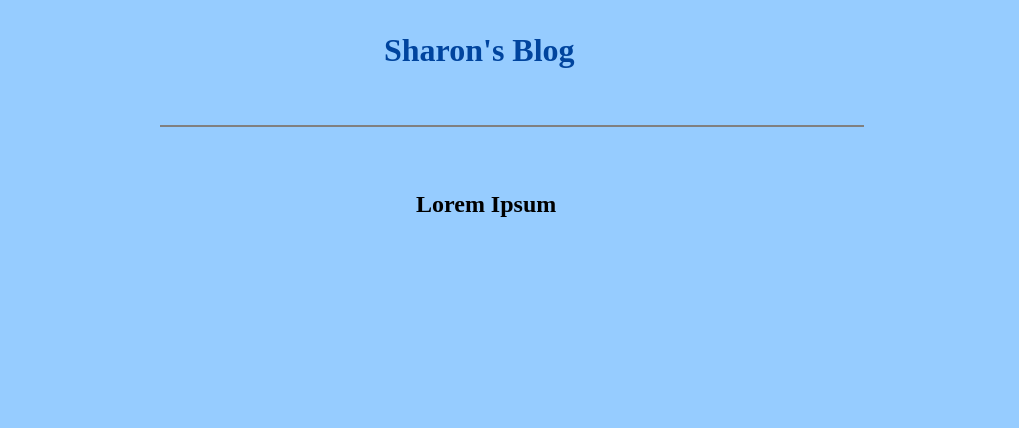
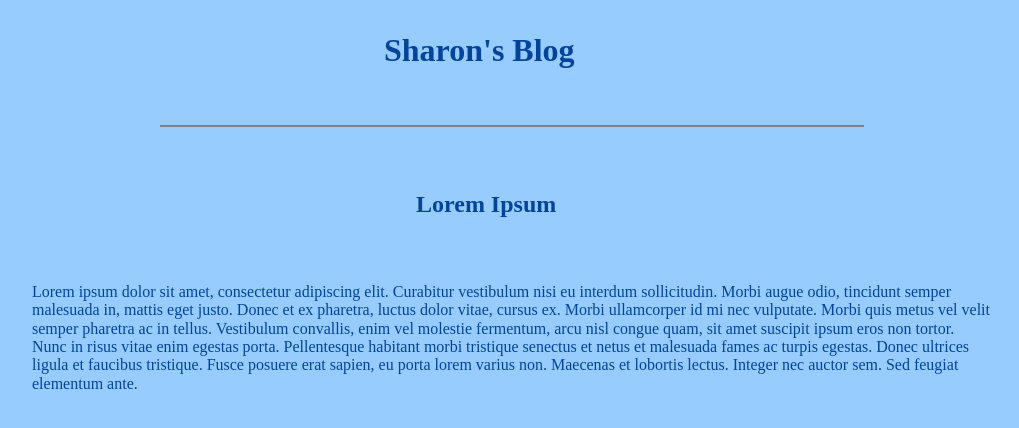
Before and after one commit to ShaRay/blog-page, a website: page index.html in a window 1280 px wide. Shown: the whole page, without its empty margins (128-1147 px from the left). Drawn offline with nearby package versions, Linux system fonts and the light colour scheme.

Commit message:
added content

```diff
--- a/index.html
+++ b/index.html
@@ -19,7 +19,11 @@
     </header>
 
     <section class=" center mw5 mv4 ph4">
-      <h2 class="center pv4">Lorem Ipsum</h2>
+      <h2 class="center pv4 dark-blue">Lorem Ipsum</h2>
+    </section>
+
+    <section>
+      <p class="mw8 center ph4 dark-blue">Lorem ipsum dolor sit amet, consectetur adipiscing elit. Curabitur vestibulum nisi eu interdum sollicitudin. Morbi augue odio, tincidunt semper malesuada in, mattis eget justo. Donec et ex pharetra, luctus dolor vitae, cursus ex. Morbi ullamcorper id mi nec vulputate. Morbi quis metus vel velit semper pharetra ac in tellus. Vestibulum convallis, enim vel molestie fermentum, arcu nisl congue quam, sit amet suscipit ipsum eros non tortor. Nunc in risus vitae enim egestas porta. Pellentesque habitant morbi tristique senectus et netus et malesuada fames ac turpis egestas. Donec ultrices ligula et faucibus tristique. Fusce posuere erat sapien, eu porta lorem varius non. Maecenas et lobortis lectus. Integer nec auctor sem. Sed feugiat elementum ante.</p>
     </section>
 
 
```
